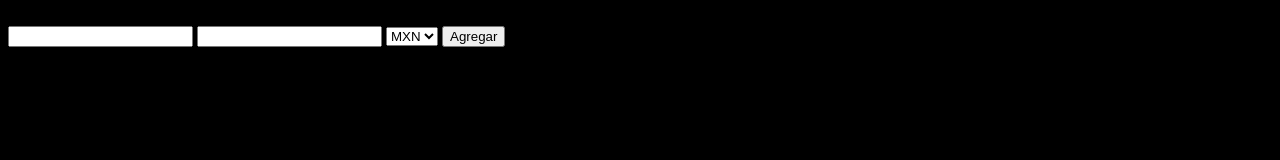
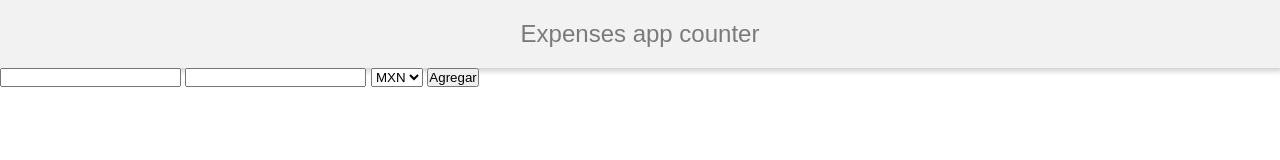
Before and after one commit to oscardelalanza/urban-sniffle, a website: page public/index.html in a window 1280 px wide. Drawn offline with Linux system fonts and the light colour scheme.

Commit message:
header styles

```diff
--- a/src/assets/scss/styles.scss
+++ b/src/assets/scss/styles.scss
@@ -1,3 +1,19 @@
-html {
-  background: black;
+* {
+  margin: 0;
+  padding: 0;
+  box-sizing: border-box;
 }
+
+body {
+  font-family: sans-serif;
+  color: #7a7a7a;
+}
+
+header {
+  width: 100%;
+  text-align: center;
+  font-size: 24px;
+  padding: 20px;
+  background: #f2f2f2;
+  box-shadow: 2px 2px 6px 1px rgba(0,0,0,0.2);
+}
```
Also changed, not shown: public/assets/css/styles.css, 1 other file.
